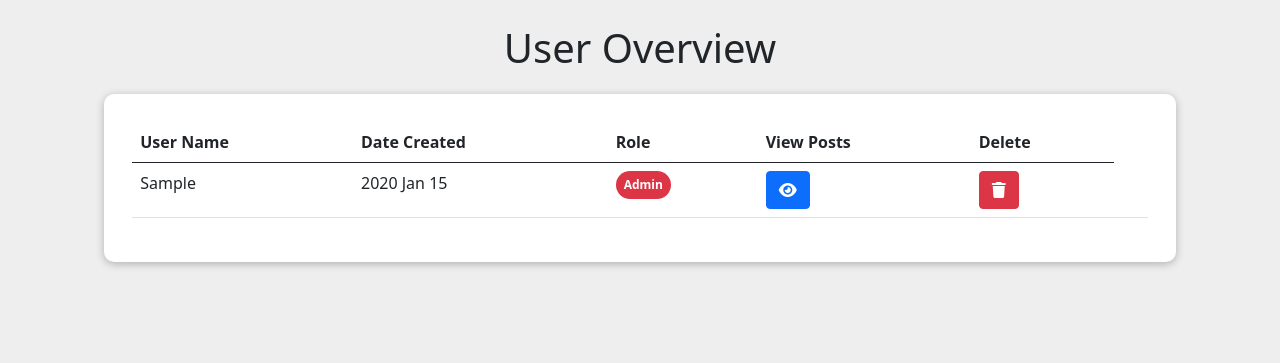
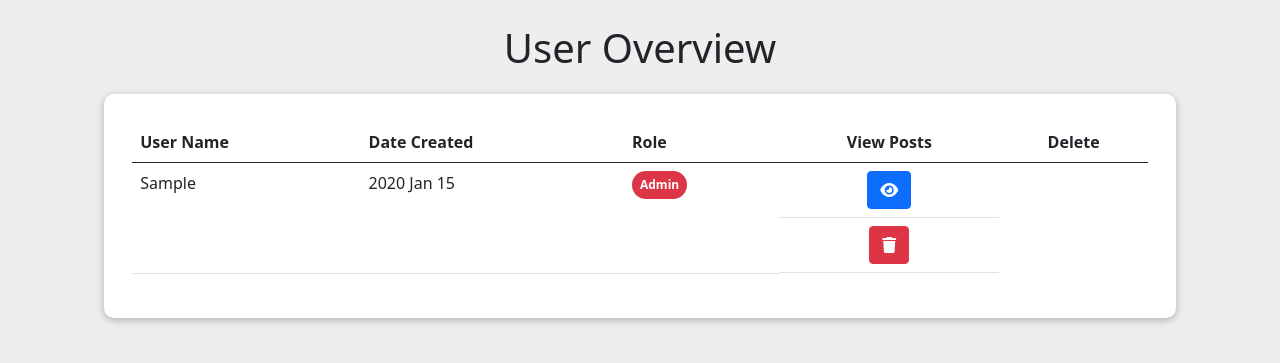
Before and after one commit to LiorEshkhar/SkSy-NER, a Flask app: template ner/templates/admin/user_overview.html in a window 1280 px wide. Shown: the part 56-419 px from the top of the page. Run offline with Flask 3, Linux system fonts and the light colour scheme; the template is opened without the code that fills it: most values are stand-ins (such as "Sample title", 1, 10 or a date in 2020); some libraries are stand-ins or nearby versions.

Commit message:
centred buttons1

```diff
--- a/ner/templates/admin/user_overview.html
+++ b/ner/templates/admin/user_overview.html
@@ -23,8 +23,8 @@
                     <th scope="col">User Name</th>
                     <th scope="col">Date Created</th>
                     <th scope="col">Role</th>
-                    <th scope="col">View Posts</th>
-                    <th scope="col">Delete</th>
+                    <th scope="col" class="text-center">View Posts</th>
+                    <th scope="col" class="text-center">Delete</th>
                 </tr>
                 </thead>
                 <!-- Users  -->
@@ -40,16 +40,16 @@
                                 <span class="badge rounded-pill bg-danger p-2">Admin</span>
                             {% endif %}
                         </td>
-                        <td>
+                        <td class="d-flex justify-content-center align-items-center">
                             <!-- View Posts  -->
                             <button type="button" class="edit btn btn-primary" onClick='location.href= &quot;{{ url_for("admin.view_user", id=user.id) }} &quot;'> <i class="fa-solid fa-eye"></i> </button>
                         </td>
-                        <td>
+                        <td class="d-flex justify-content-center align-items-center">
                             <!-- Delete User  -->
                             <form action="{{ url_for('admin.delete_user', id=user.id) }}" method="POST">
                                 <button type="submit" class="delete btn btn-danger" onclick="return confirm('Are you sure?');"> <i class="fa-solid fa-trash"></i> </button>
                             </form>
-                        <td>
+                        </td>
                    </tr>
                 {% endfor %}
                 </tbody>
```
